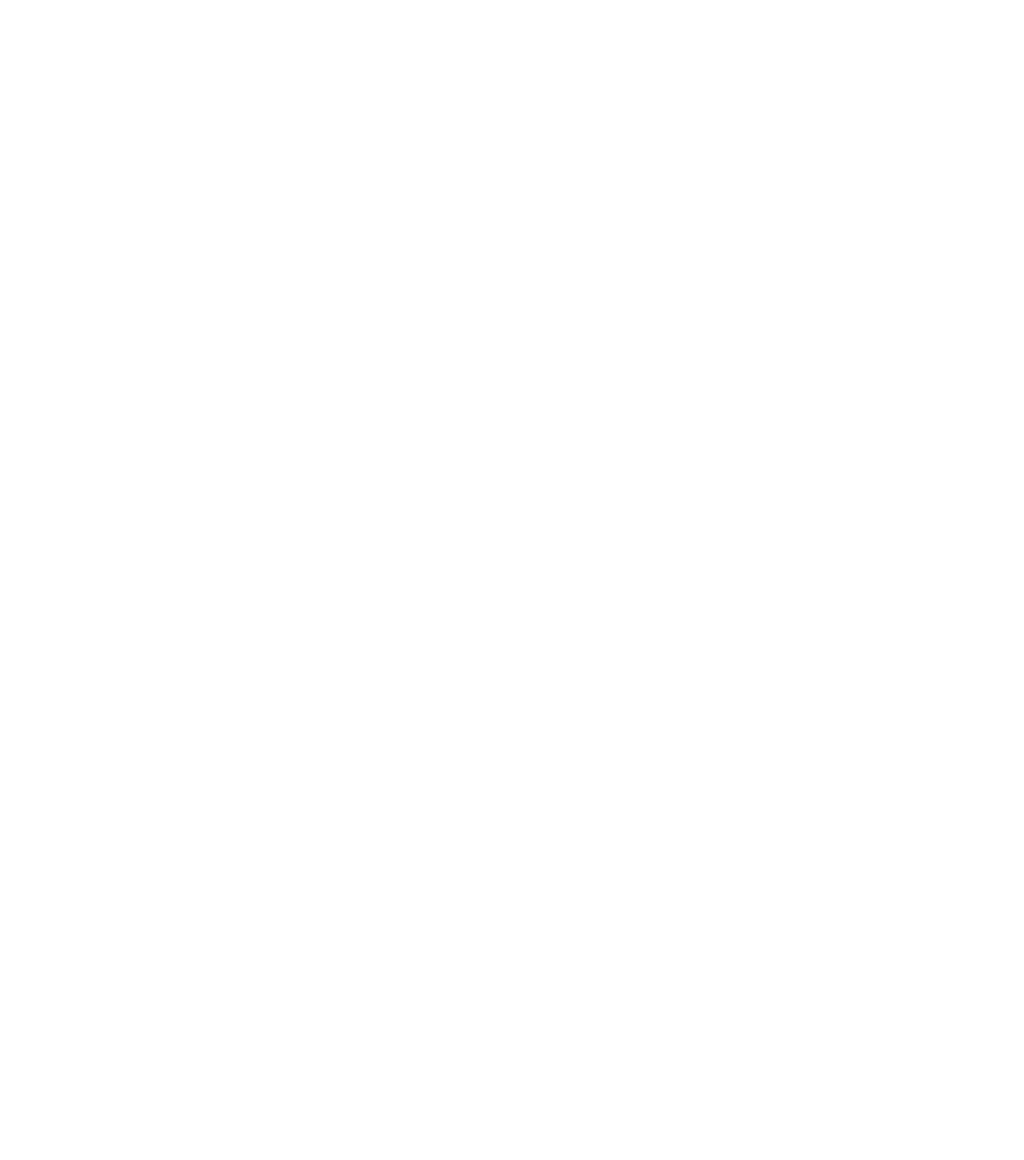
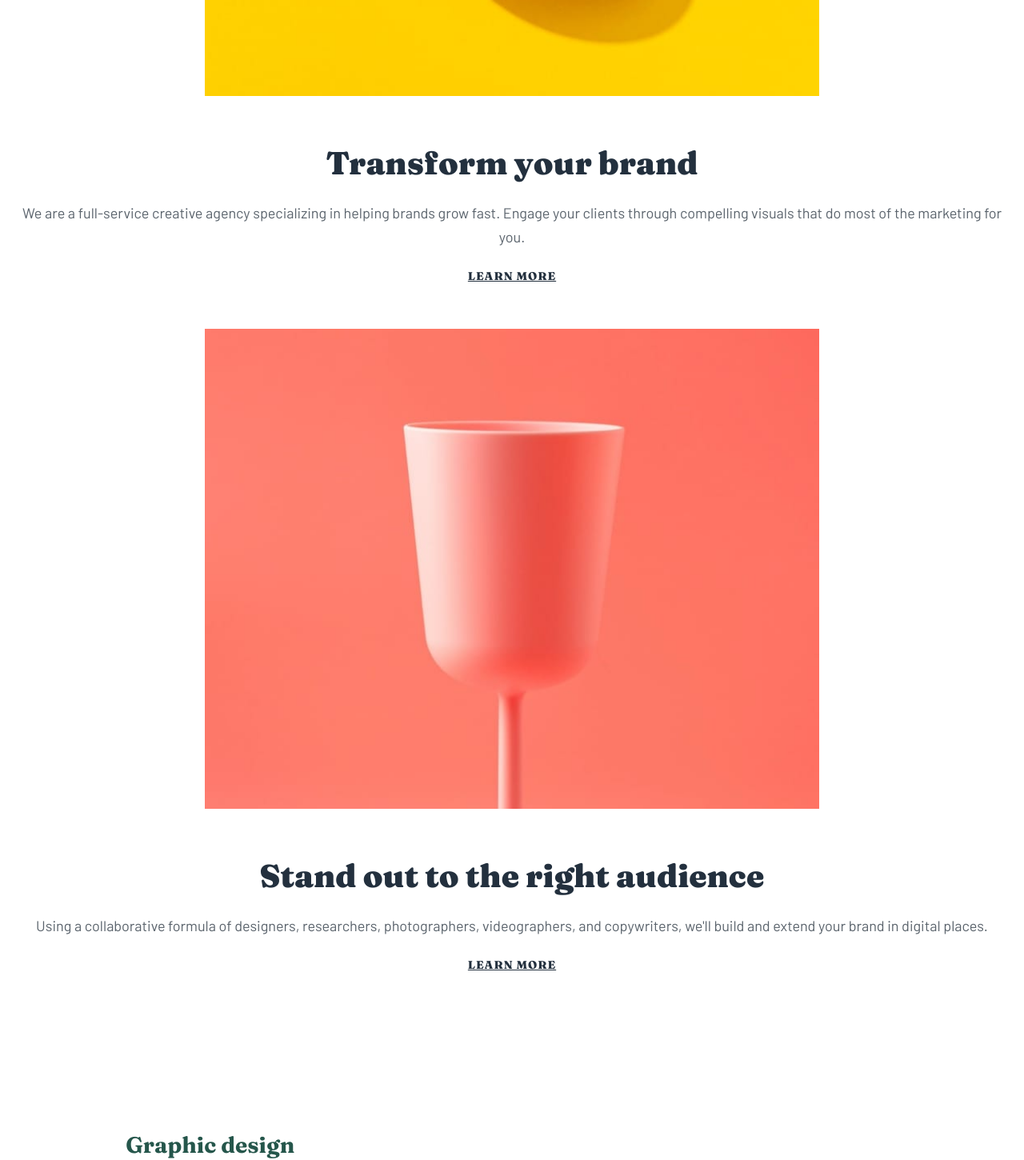
Before and after one commit to frontend-rustyff12/20-sunnyside-agency, a React (Vite) app: page / in a window 1280 px wide. Shown: the part 1280-2730 px from the top of the page at 80% size. Before the commit the page ends 1000 px from the top, so only its background shows below. Built offline with nearby package versions, Linux system fonts and the light colour scheme.

Commit message:
Started main content

```diff
--- a/src/App.jsx
+++ b/src/App.jsx
@@ -1,5 +1,5 @@
 import Header from "./components/Header";
-import Hero from "./components/Hero";
+import Main from "./components/Main";
 import Testimonial from "./components/Testimonial";
 import PhotoBox from "./components/PhotoBox";
 import Footer from "./components/Footer";
@@ -7,7 +7,7 @@
   return (
     <>
       <Header />
-      <Hero />
+      <Main />
       <Testimonial />
       <PhotoBox />
       <Footer />
--- a/src/components/Hero.jsx
+++ /dev/null
@@ -1,7 +0,0 @@
-export default function Hero() {
-  return (
-    <>
-      <h2>Hero goes here</h2>
-    </>
-  );
-}
--- /dev/null
+++ b/src/components/Main.jsx
@@ -0,0 +1,57 @@
+export default function Main() {
+  return (
+    <main>
+      <article>
+        <div className="main-image transform">
+          <img
+            src="/mobile/image-transform.jpg"
+            alt="Image of an egg representing transformation"
+          />
+        </div>
+        <div className="main-content-wrapper">
+          <div className="main-content-text">
+            <h2>Transform your brand</h2>
+            <p>
+              We are a full-service creative agency specializing in helping
+              brands grow fast. Engage your clients through compelling visuals
+              that do most of the marketing for you.
+            </p>
+            <a className="main-content-link" href="#">
+              Learn more
+            </a>
+          </div>
+        </div>
+      </article>
+      <article>
+        <div className="main-image glass">
+          <img src="/mobile/image-stand-out.jpg" alt="" />
+        </div>
+        <div className="main-content-wrapper">
+          <div className="main-content-text">
+            <h2>Stand out to the right audience</h2>
+            <p>
+              Using a collaborative formula of designers, researchers,
+              photographers, videographers, and copywriters, we&apos;ll build
+              and extend your brand in digital places.
+            </p>
+            <a className="main-content-link" href="#">
+              Learn more
+            </a>
+          </div>
+        </div>
+      </article>
+      <article>
+        <section className="secondary">
+          <h3>Graphic design</h3>
+          Great design makes you memorable. We deliver artwork that underscores
+          your brand message and captures potential clients&apos; attention.
+        </section>
+        <section className="secondary">
+          <h3>Photography</h3>
+          Increase your credibility by getting the most stunning, high-quality
+          photos that improve your business image.
+        </section>
+      </article>
+    </main>
+  );
+}
--- a/src/index.css
+++ b/src/index.css
@@ -26,6 +26,7 @@
   box-sizing: border-box;
   padding: 0;
   margin: 0;
+  /* border: 1px solid red; */
 }
 
 html {
@@ -50,6 +51,7 @@
   line-height: 125%;
   letter-spacing: 0px;
   color: var(--Grey-950);
+  font-weight: 900;
 }
 
 /* Graphic design  */
@@ -117,12 +119,30 @@
   color: var(--Grey-550);
 }
 
-button {
+.main-content-link {
   font-family: "Fraunces", serif;
-  font-size: 15px;
-  line-height: 165%;
+  font-size: 14px;
+  line-height: 155%;
   letter-spacing: 1px;
   color: var(--Grey-950);
+  text-transform: uppercase;
+  font-weight: 800;
+  position: relative;
+  cursor: pointer;
+}
+
+.main-content-link::after {
+  content: "";
+  position: absolute;
+  background: var(--yellow);
+  bottom: 0.48rem;
+  left: 0;
+  min-width: 100%;
+  min-height: 1.12rem;
+  z-index: -1;
+  border-radius: 0.8rem;
+  transition: 0.35s;
+  opacity: 0.5;
 }
 
 @media screen and (min-width: 768px) {
@@ -151,6 +171,7 @@
   }
 }
 
+/* Header */
 header {
   height: 100vh;
   width: 100%;
@@ -194,10 +215,11 @@
   top: 75px;
   background-color: var(--White);
   height: 300px;
-  width: 327px;
+  width: 90vw;
   gap: 1.7rem;
   align-items: center;
   padding: 2.3rem;
+  z-index: 10;
 }
 
 .nav-menu.open::after {
@@ -253,7 +275,41 @@
   animation: arrowMove 3s infinite;
 }
 
+/* Main */
+main article {
+  flex-basis: 100%;
+  min-height: 85vh;
+  display: flex;
+  align-items: center;
+  justify-content: center;
+  flex-wrap: wrap;
+}
+
+.main-content-wrapper {
+  padding: 3rem 1.3rem;
+  width: 100%;
+}
+
+.main-content-text {
+  display: flex;
+  flex-direction: column;
+  text-align: center;
+  gap: 1.3rem;
+}
+
+.main-image {
+  width: 100%;
+  aspect-ratio: 375 / 312;
+}
+
+.main-image img {
+  width: 100%;
+  height: 100%;
+  object-fit: cover;
+}
+
 @media screen and (min-width: 768px) {
+  /* Header */
   header {
     height: 800px;
     background-image: url("/desktop/image-header.jpg");
@@ -263,8 +319,15 @@
   header nav {
     height: 33px;
   }
+
+  /* Main */
+  .main-image {
+    width: 768px;
+    aspect-ratio: 768 / 600;
+  }
 }
-@media screen and (min-width: 1200px) {
+@media screen and (min-width: 1440px) {
+  /* Header */
   header {
     background-image: url("/desktop/image-header.jpg");
   }
@@ -291,6 +354,12 @@
     background-color: var(--White-light);
     color: var(--White);
   }
+
+  /* Main */
+  .main-image {
+    width: 720px;
+    aspect-ratio: 720 / 600;
+  }
 }
 
 @keyframes arrowMove {
```
